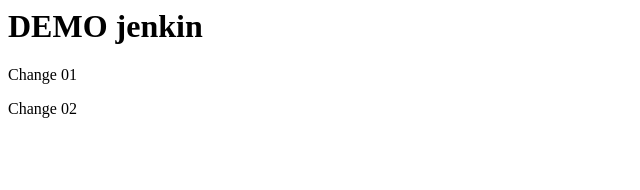
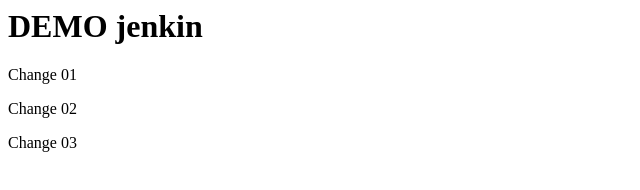
Before and after one commit to vfa-tula/demo_01, a plain HTML site: page index.html in a window 1280 px wide. Shown: the full height of the page, 0-640 px from the left. Drawn offline with Linux system fonts and the light colour scheme.

Commit message:
change 03

```diff
--- a/index.html
+++ b/index.html
@@ -1,3 +1,4 @@
 <h1>DEMO jenkin</h1>
 <p>Change 01</p>
 <p>Change 02</p>
+<p>Change 03</p>
```
